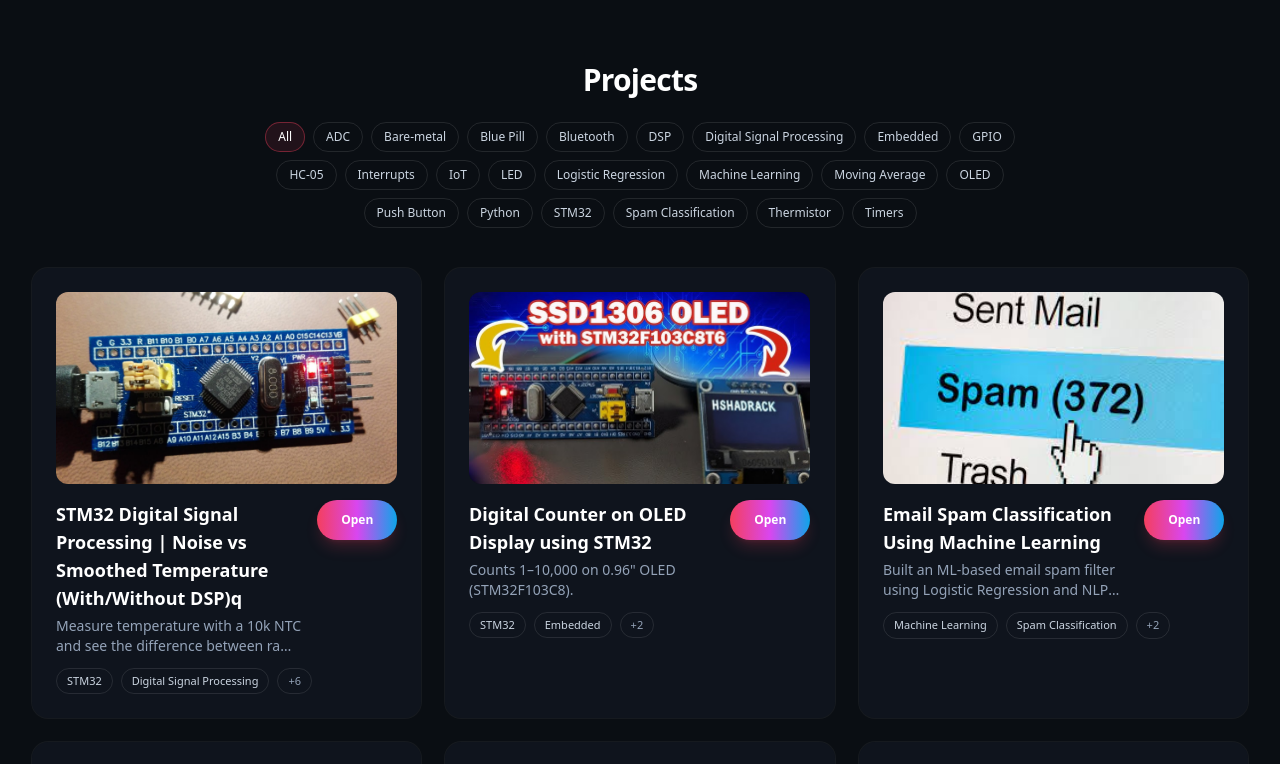
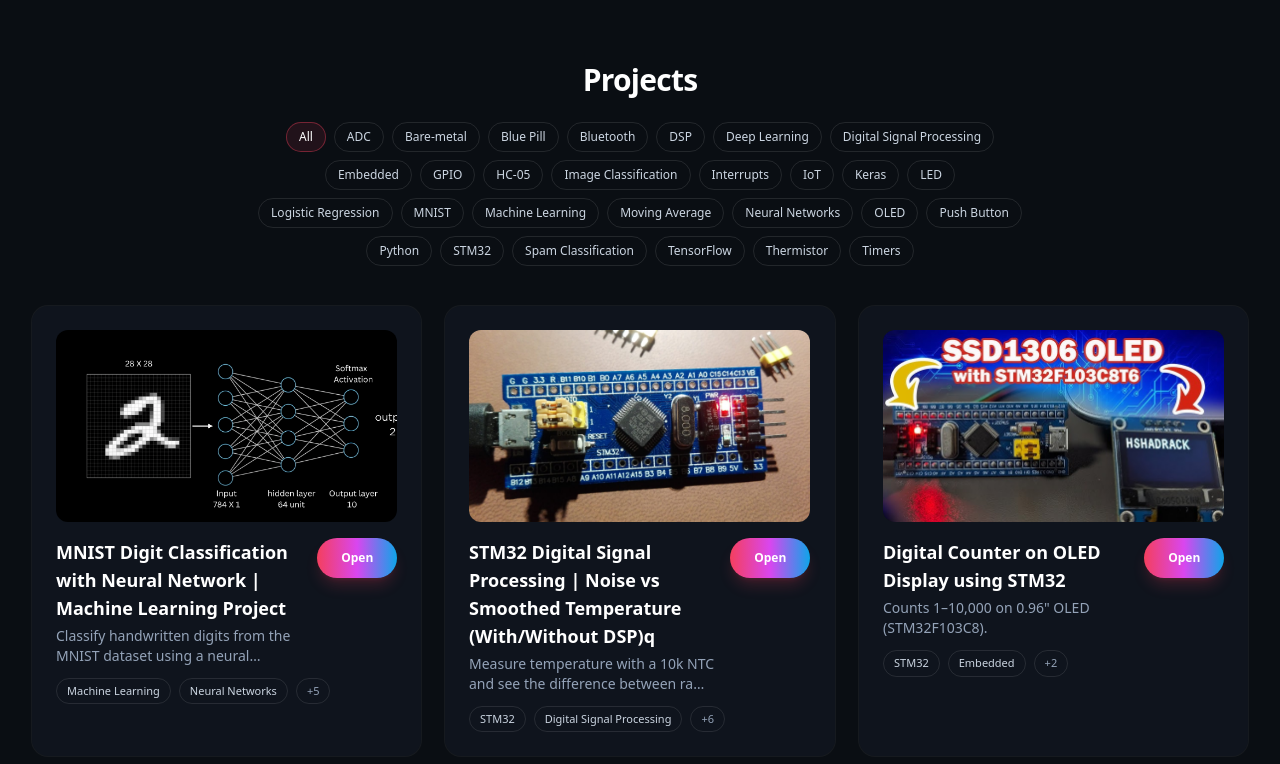
Before and after one commit to CipherByte001/portfolio, a React (Vite) app: page / in a window 1280 px wide. Shown: the part 780-1544 px from the top of the page. Built offline with nearby package versions, Linux system fonts and the light colour scheme.

Commit message:
update portfolio

```diff
--- a/src/Site.jsx
+++ b/src/Site.jsx
@@ -808,9 +808,38 @@ function Projects() {
   const base = getBaseUrl();
 
   const allProjects = useMemo(() => ([
-
     {
   id: 1,
+  title: "MNIST Digit Classification with Neural Network | Machine Learning Project",
+  excerpt: "Classify handwritten digits from the MNIST dataset using a neural network built with TensorFlow/Keras.",
+  desc: (
+    <div className="project-desc">
+      <p>
+        In this project, we use a <strong>neural network</strong> to classify handwritten digits from the <strong>MNIST dataset</strong> with Python and TensorFlow/Keras. The model architecture involves a fully connected neural network that is trained to recognize digits from 0 to 9.
+      </p>
+      <p>
+        The tutorial covers data preprocessing, model creation, training, and evaluation. We also discuss techniques to improve model performance and the importance of validation accuracy during training.
+      </p>
+      <ul>
+        <li>Framework: TensorFlow/Keras</li>
+        <li>Dataset: MNIST</li>
+        <li>Model: Fully connected neural network</li>
+        <li>Activation Function: ReLU</li>
+        <li>Optimizer: Adam</li>
+      </ul>
+      <p>
+        This project is a great starting point for those interested in learning how to implement <strong>deep learning</strong> models and understand the basics of <strong>neural networks</strong> and <strong>image classification</strong>.
+      </p>
+    </div>
+  ),
+  tags: ["Machine Learning", "Neural Networks", "MNIST", "TensorFlow", "Keras", "Image Classification", "Deep Learning"],
+  components: ["Python", "TensorFlow", "Keras", "MNIST Dataset"],
+  media: { type: "youtube", id: "DVQL8maZAx4", thumb: `${base}MNIST.png` }
+}
+,
+
+    {
+  id: 2,
   title: "STM32 Digital Signal Processing | Noise vs Smoothed Temperature (With/Without DSP)q",
   excerpt: "Measure temperature with a 10k NTC and see the difference between raw ADC values and DSP-smoothed data on an OLED graph.",
   desc: (
@@ -847,7 +876,7 @@ function Projects() {
   media: { type: "youtube", id: "8zwHq98azvQ", thumb: `${base}STM32f103.jpeg` }
 },
     {
-      id: 2,
+      id: 3,
       title: "Digital Counter on OLED Display using STM32",
       excerpt: "Counts 1–10,000 on 0.96\" OLED (STM32F103C8).",
       desc: "This project demonstrates a simple yet effective digital counter system using the STM32F103C8 Blue Pill microcontroller and a 0.96-inch OLED display. The system continuously counts from 1 to 10,000, displaying each number on the OLED screen with proper alignment for 1, 2, 3, and 4-digit values. The project features dynamic screen updates and smooth transitions, with a delay between number updates to make the display easily readable. The main goal of this project is to showcase the ability of STM32 microcontrollers to interface with an OLED display and handle basic operations such as converting integers to strings and updating the display at regular intervals. This project can be expanded further by adding functionalities like button-based pause/resume, speed control, or even a countdown mode.",
@@ -857,7 +886,7 @@ function Projects() {
       media: { type: "youtube", id: "0hqF-edwhlI", thumb: `${base}hq720.jpg` }
     },
     {
-      id: 3,
+      id: 4,
       title: "Email Spam Classification Using Machine Learning",
       excerpt:"Built an ML-based email spam filter using Logistic Regression and NLP (TF-IDF). Achieved strong accuracy and deployed a real-time web demo.",
       desc: (
@@ -901,7 +930,7 @@ function Projects() {
     },
 
     {
-  id: 4,
+  id: 5,
   title: "STM32 Blue Pill + HC-05 Bluetooth",
   excerpt: "Control External LED (PB0) from Phone",
   desc: (
@@ -934,7 +963,7 @@ function Projects() {
 },
 
     {
-  id: 5,
+  id: 6,
   title: "STM32 Blue Pill | LED Blink with Timer (No Delay)",
   excerpt: "Blink onboard LED (PC13) using a hardware timer interrupt—no HAL_Delay.",
   desc: (
@@ -965,7 +994,7 @@ function Projects() {
   media: { type: "youtube", id: "3Kux8YE9Rj8", thumb: `${base}pwm-output-mode.jpg` }
 },
 {
-  id: 6,
+  id: 7,
   title: "STM32 Blue Pill | Push Button LED Control",
   excerpt: "Toggle onboard LED (PC13) using a push button on PB1.",
   desc: (
```
Also changed, not shown: public/MNIST.png (added), 1 other file (tests, documents, lock files or other folders).
